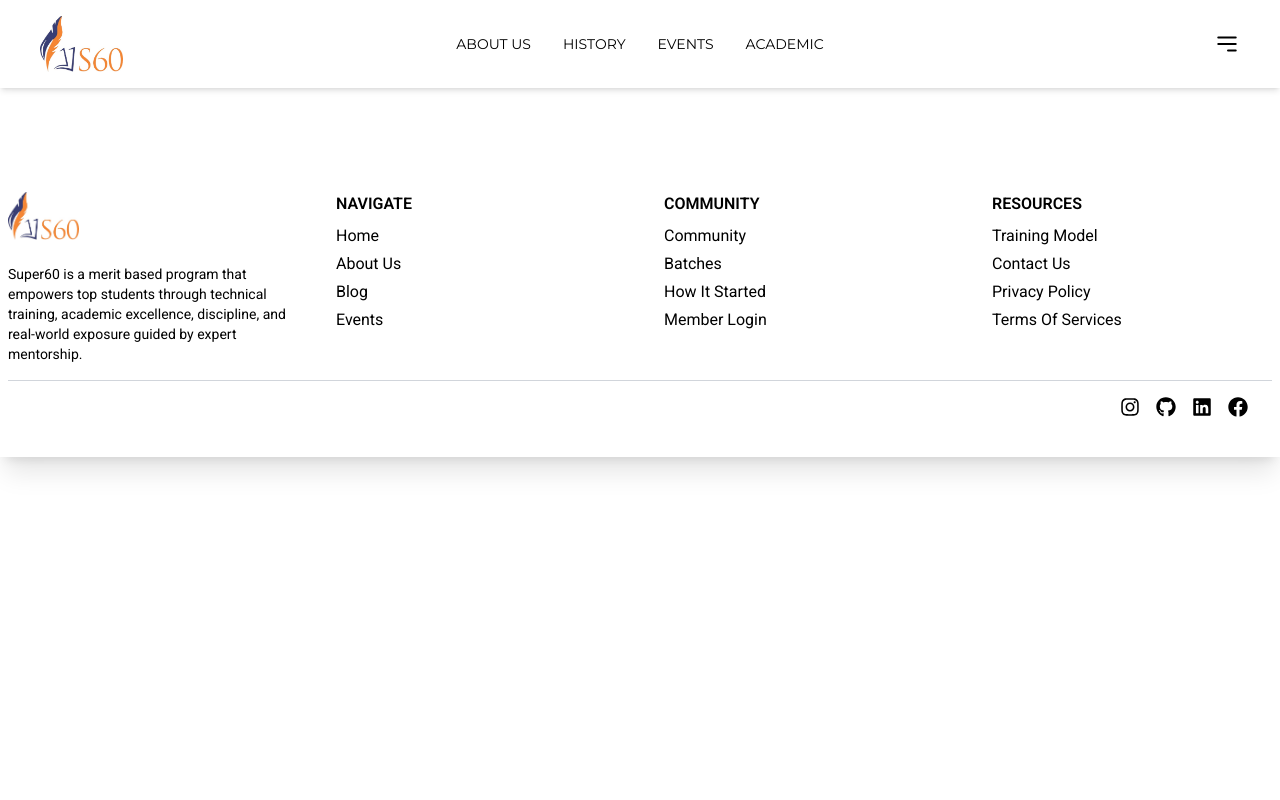
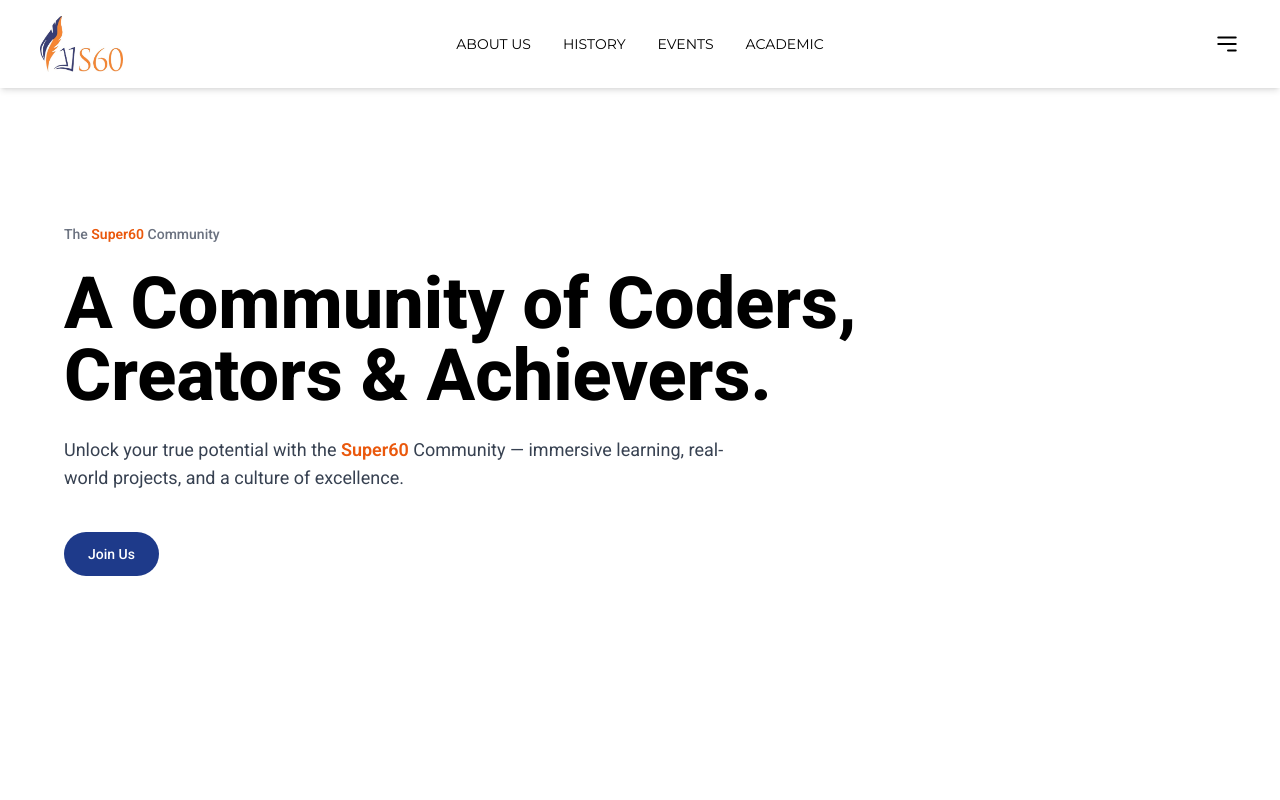
Before and after one commit to Uditkrpathak/Super_60, a React (Vite) app in the folder Frontend/: page / in a window 1280 px wide. Shown: the top 800 px of the page. Built offline with nearby package versions, Linux system fonts and the light colour scheme.

Commit message:
Hero section

```diff
--- /dev/null
+++ b/Frontend/src/Components/hero/hero.jsx
@@ -0,0 +1,42 @@
+const Hero = () => {
+  return (
+    <section className="relative min-h-screen flex items-center justify-center px-8 bg-white">
+      <div className="max-w-6xl w-full">
+        {/* Section Tagline */}
+        <p className="text-sm text-gray-500 mb-6 font-medium">
+          The <span className="text-orange-600 font-semibold">Super60</span> Community
+        </p>
+
+
+
+        {/* Hero Headline with Orange Block */}
+        <div className="relative inline-block">
+          <h1 className="text-5xl sm:text-6xl md:text-7xl font-extrabold leading-tight text-black break-words">
+            A Community of Coders,
+            <br />
+            Creators & Achievers.
+          </h1>
+
+          {/* Orange Diamond */ }
+                {/* <div className="absolute right-[-70px] top-6 rotate-45 bg-orange-500 w-20 h-20 z-0">
+                <p className="absolute -rotate-45 text-xs text-black font-medium top-1/2 left-1/2 -translate-x-1/2 -translate-y-1/2">
+                  Super60
+                </p>
+                </div> */}
+              </div>
+
+              {/* Subheadline */}
+        <p className="mt-6 text-gray-700 text-lg max-w-2xl">
+          Unlock your true potential with the <span className="text-orange-600 font-semibold">Super60</span> Community — immersive learning, real-world projects, and a culture of excellence.
+        </p>
+
+        {/* CTA Button */}
+        <button className="mt-10 px-6 py-3 bg-blue-900 text-white rounded-full text-sm font-medium hover:bg-blue-800 transition">
+          Join Us
+        </button>
+      </div>
+    </section>
+  );
+};
+
+export default Hero;
--- a/Frontend/src/Pages/Home.jsx
+++ b/Frontend/src/Pages/Home.jsx
@@ -1,9 +1,7 @@
 import React from 'react'
-
+import Hero from '../Components/hero/hero'
 const Home = () => {
-  return (
-    <div>Home</div>
-  )
+  return <Hero/>
 }
 
 export default Home
```
Also changed, not shown: 1 other file (tests, documents, lock files or other folders).
